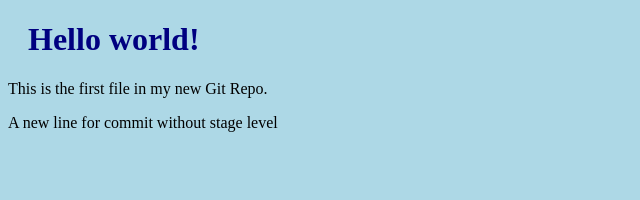
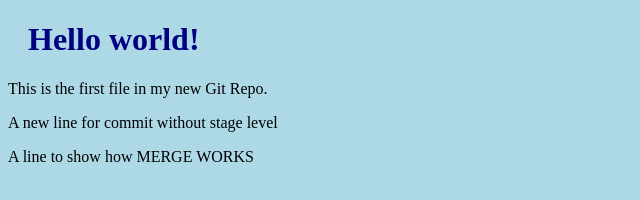
Before and after one commit to Sig42/learn_git, a plain HTML site: page index.html in a window 1280 px wide. Shown: the whole page, without its empty margins (0-640 px from the left). Drawn offline with Linux system fonts and the light colour scheme.

Commit message:
Added a line HOW MERGE WORKS

```diff
--- a/index.html
+++ b/index.html
@@ -9,5 +9,6 @@
 <h1>Hello world!</h1>
 <p>This is the first file in my new Git Repo.</p>
 <p>A new line for commit without stage level</p>
+<p>A line to show how MERGE WORKS</p>
 </body>
 </html>
```
